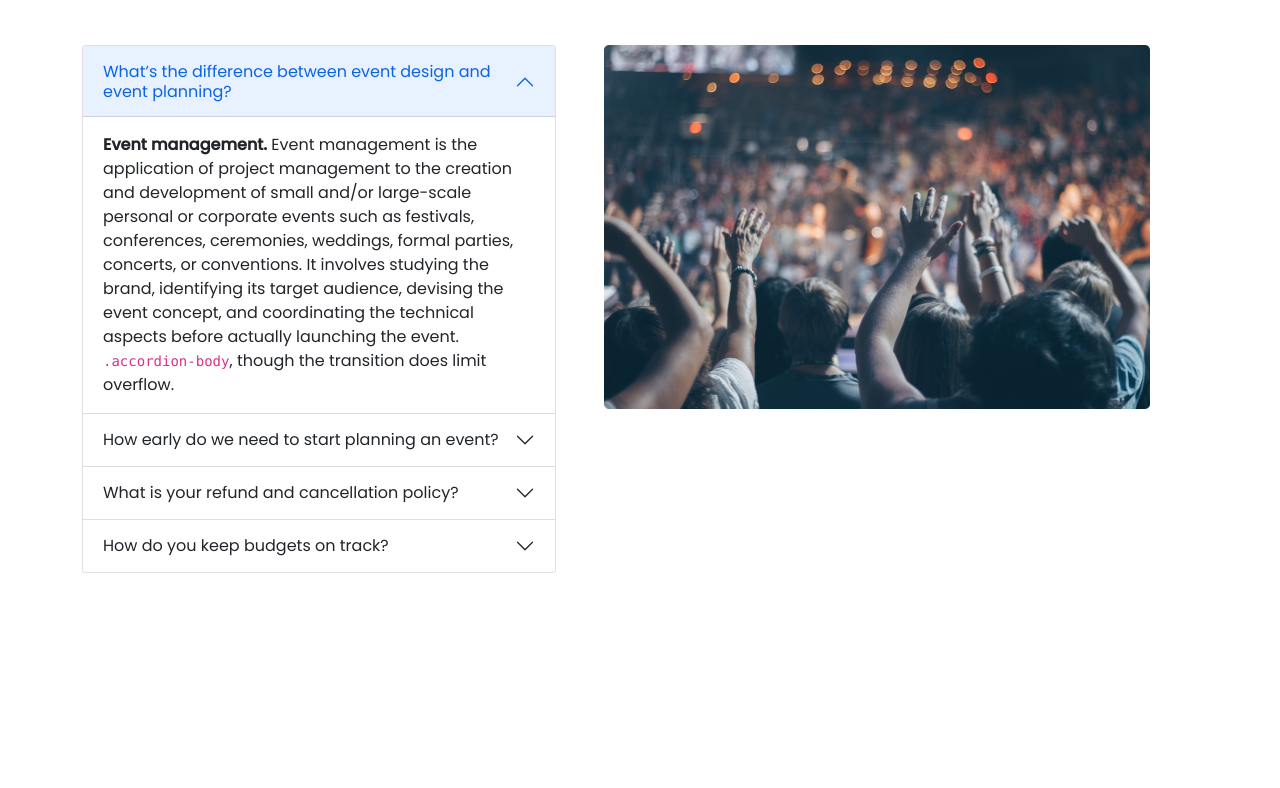
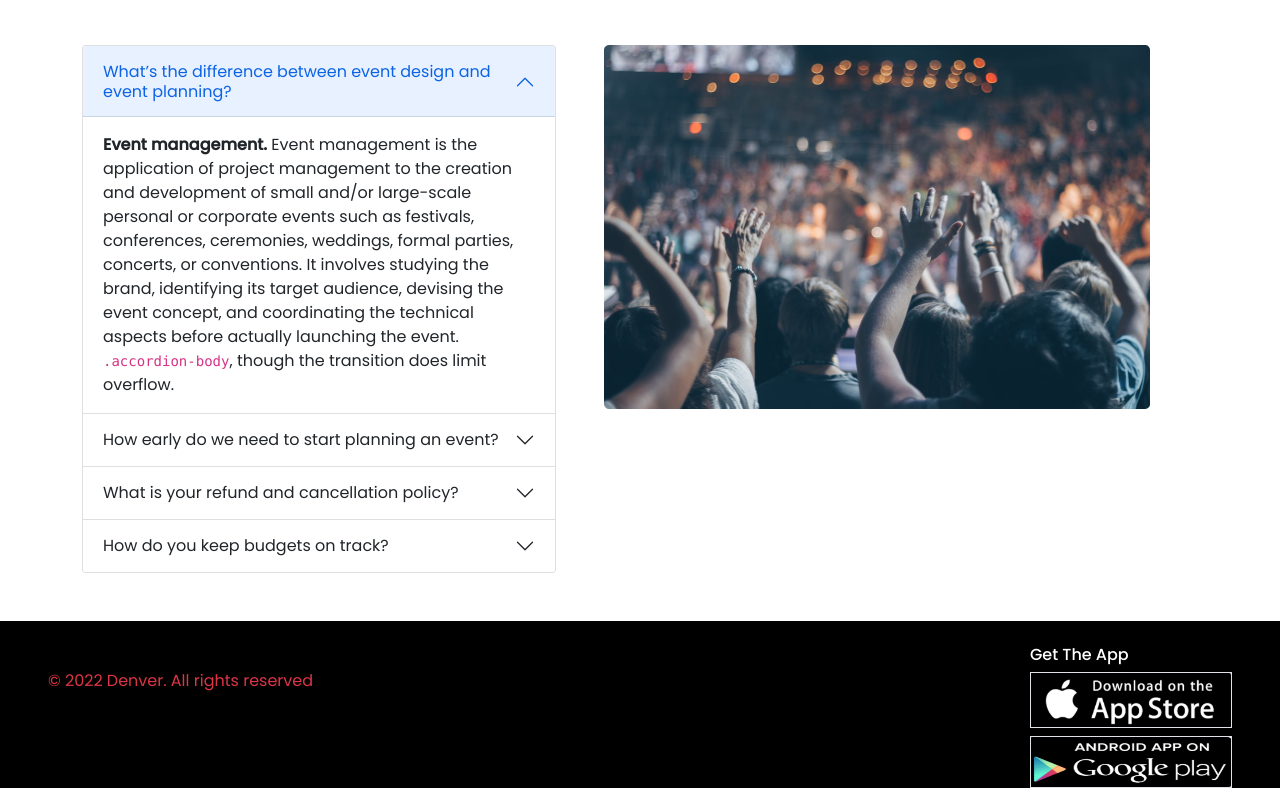
Before and after one commit to monzurulislam997/convention-center, a plain HTML site: page index.html in a window 1280 px wide. Shown: the part 1581-2369 px from the top of the page. Before the commit the page ends 2202 px from the top, so only its background shows below. Drawn offline with nearby package versions, Linux system fonts and the light colour scheme.

Commit message:
footer added

```diff
--- a/index.html
+++ b/index.html
@@ -201,10 +201,6 @@
 
 
 
-
-
-
-
           </section>
 
 
@@ -283,6 +279,26 @@
 
 
 
+
+          <!-- footer -->
+          <footer >
+            <div class="  bg-black d-flex justify-content-between ">
+              <div class="ps-5 pt-5">
+                <p class="text-danger">© 2022 Denver. All rights reserved</p>
+              </div>
+              <div class="px-5  mt-4">
+                <h6 class="text-white">Get The App</h6>
+                <div class="mb-2 border border-1">
+                  <a  href="https://www.apple.com/app-store/"><img width="200px" src="images/app-img.png" alt=""></a>
+                </div>
+                <div class="border border-1">
+                  <a href="https://play.google.com/store/apps"><img  width="200px" height="50" src="images/play-img.png" alt=""></a>
+                </div>
+              </div>
+            </div>
+          </footer>
+
+
     <!-- bootstrap js bundle -->
     <script src="https://cdn.jsdelivr.net/npm/bootstrap@5.1.3/dist/js/bootstrap.bundle.min.js" integrity="sha384-ka7Sk0Gln4gmtz2MlQnikT1wXgYsOg+OMhuP+IlRH9sENBO0LRn5q+8nbTov4+1p" crossorigin="anonymous"></script>
 </body>
```
Also changed, not shown: images/app-img.png (added), images/play-img.png (added).
